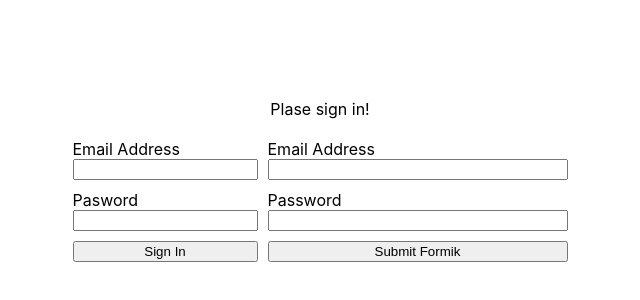
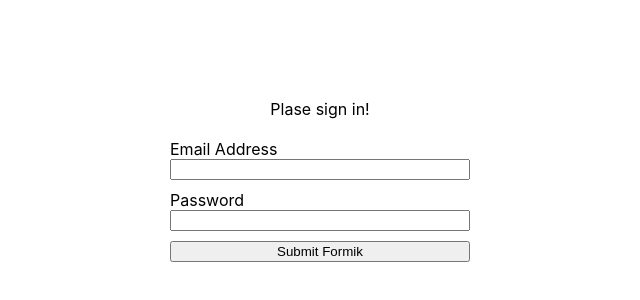
Before and after one commit to selmaheric/react-challenges, a React (Create React App) app: page /login in a window 1280 px wide. Shown: the part 240-540 px from the top of the page, without its empty margins (320-960 px from the left). Built offline with nearby package versions, Linux system fonts and the light colour scheme.

Commit message:
added scss

```diff
--- a/package.json
+++ b/package.json
@@ -13,6 +13,7 @@
     "react-router-dom": "^6.2.1",
     "react-scripts": "5.0.0",
     "redux-thunk": "^2.4.1",
+    "sass": "^1.49.0",
     "web-vitals": "^2.1.4",
     "yup": "^0.32.11"
   },
--- a/src/App.js
+++ b/src/App.js
@@ -2,7 +2,7 @@ import { Routes, Route, Outlet, Navigate } from 'react-router-dom';
 import { useDispatch, useSelector } from 'react-redux';
 import { useState } from 'react';
 
-import './App.css';
+import './App.scss';
 
 import { AboutPage, HomePage, LoginPage, NotFoundPage } from './containers';
 import { Navbar, Sidebar } from './components';
--- a/src/containers/LoginPage/index.js
+++ b/src/containers/LoginPage/index.js
@@ -17,16 +17,6 @@ export default function LoginPage() {
   const dispatch = useDispatch();
   const { user, loading } = useSelector(state => state.auth);
 
-  const formik = useFormik({
-    initialValues: {
-      email: '',
-      password: '',
-    },
-    onSubmit: async values => {
-     dispatch(login(values));
-    },
-  });
-
   if (user) {
     return <Navigate to='/' />
   }
@@ -41,32 +31,6 @@ export default function LoginPage() {
     }}>
       <div style={{ marginBottom: '20px' }}>Plase sign in!</div>
       <div style={{ display: 'flex', flexDirection: 'row' }}>
-        {/* HTML FORM */}
-        <form onSubmit={formik.handleSubmit} style={{ display: 'flex', flexDirection: 'column', paddingRight: '10px' }}>
-          <label htmlFor="email">Email Address</label>
-          <input
-            id="email"
-            name="email"
-            type="email"
-            // required
-            onChange={formik.handleChange}
-            value={formik.values.email}
-            style={{ marginBottom: '10px' }}
-          />
-          <label htmlFor="email">Pasword</label>
-          <input
-            id="password"
-            name="password"
-            type="password"
-            // required
-            onChange={formik.handleChange}
-            value={formik.values.password}
-            style={{ marginBottom: '10px' }}
-          />
-
-          <button type="submit">Sign In</button>
-        </form>
-        {/* FORTMIK */}
         <Formik
           initialValues={{
             email: '',
```
Also changed, not shown: src/components/Navbar/index.js (+4 -9 lines), src/components/Navbar/styles.scss (added, +10 -0 lines), src/App.scss (renamed from src/App.css), 1 other file (tests, documents, lock files or other folders).
